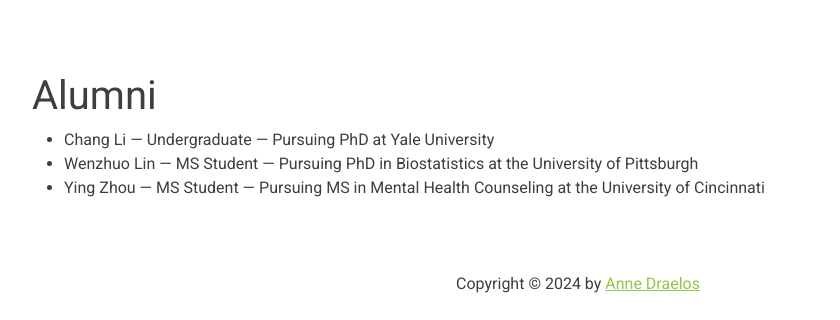
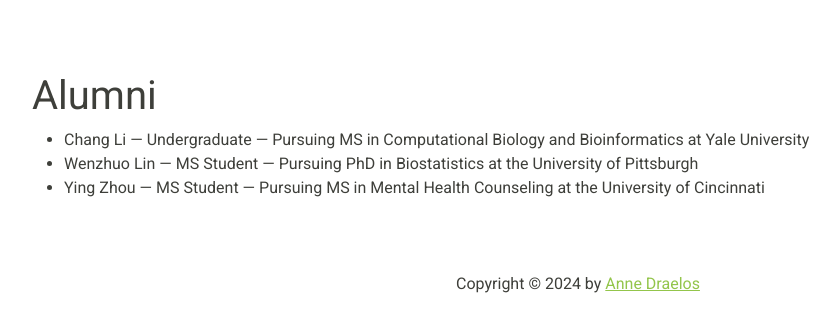
Before and after one commit to draeloslab/Website, a Jekyll site: the page built from people.html, in a window 1280 px wide and 900 px high, scrolled down 3917 px, cut to the strip 580-900 px from the top of the window. Shown: the whole strip, without its empty margins (62-902 px from the left). Built offline with Jekyll 4.4.1, drawn with Linux system fonts in a browser that asks for light colours; nearby versions of some CDN libraries.

Commit message:
added Chang's current plans

```diff
--- a/_persons/chang-li.html
+++ b/_persons/chang-li.html
@@ -1,7 +1,7 @@
 ---
 name: Chang Li
 role: Undergraduate
-current: Pursuing PhD at Yale University
+current: Pursuing MS in Computational Biology and Bioinformatics at Yale University
 <!-- photo: /img/chang-li.jpg -->
 active: false
 ---
```
